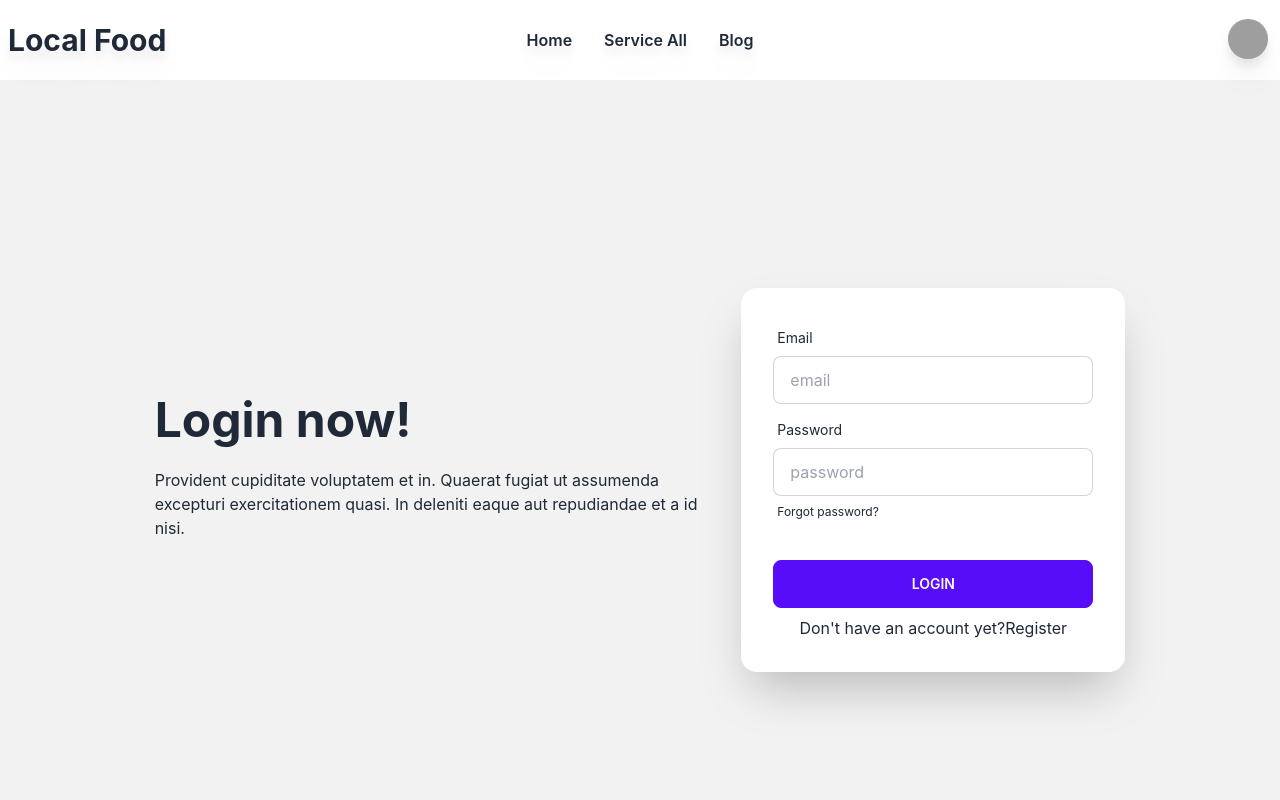
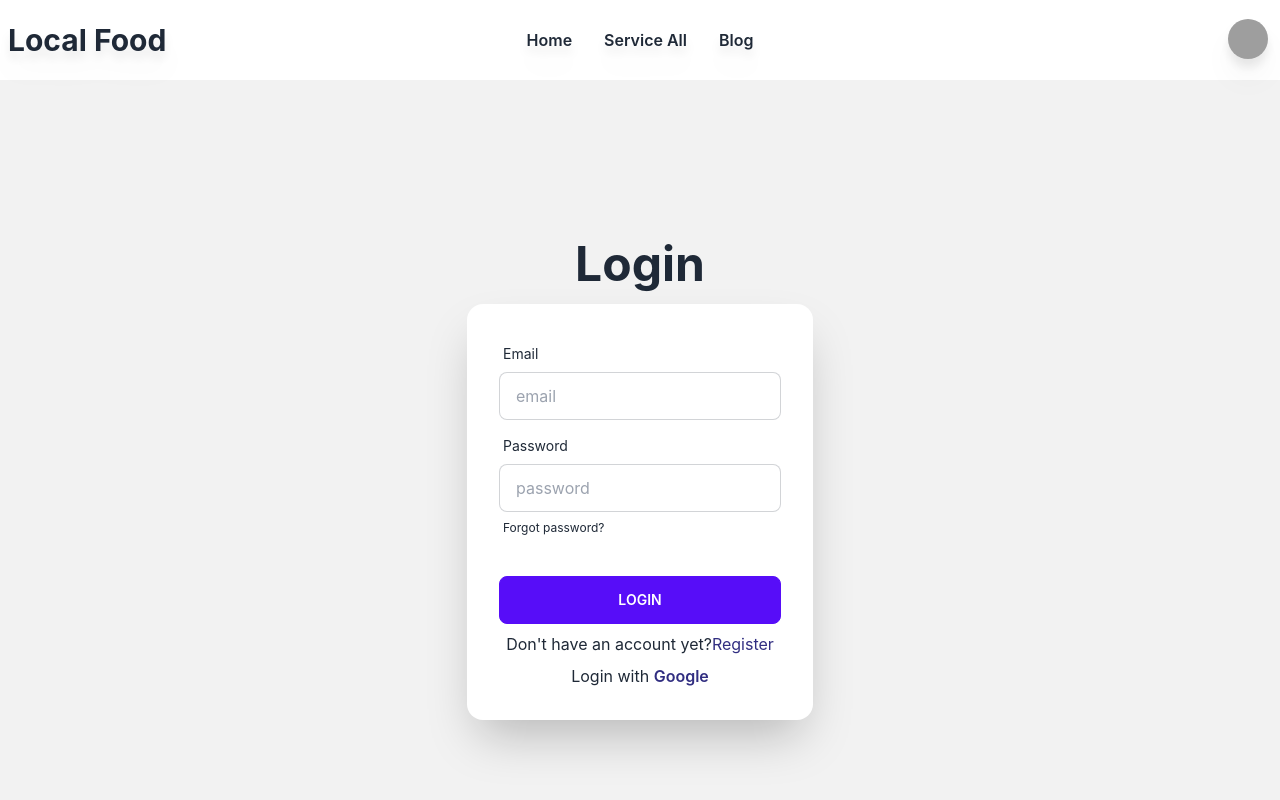
Before and after one commit to Jahirul07/local-food-clint, a React (Create React App) app: page /login in a window 1280 px wide. Shown: the top 800 px of the page. Built offline with nearby package versions, Linux system fonts and the light colour scheme; no server answers; grey boxes are pictures that could not be loaded.

Commit message:
auth provider added

```diff
--- a/src/Pages/Login/Login.js
+++ b/src/Pages/Login/Login.js
@@ -1,20 +1,29 @@
-import React from "react";
+import React, { useContext } from "react";
 import { Link } from "react-router-dom";
+import { AuthContext } from "../../contexts/AuthProvider/AuthProvider";
 
 const Login = () => {
+  const {login} = useContext(AuthContext)
     const hadleLogin = event =>{
         event.preventDefault()
+        const form = event.target;
+        const email = form.email.value;
+        const password = form.password.value;
+        console.log(email, password)
+
+        login(email, password)
+        .then(result => {
+          const user = result.user;
+          console.log(user)
+          form.reset()
+        })
+        .catch(err => console.error(err))
     }
   return (
     <div className="hero min-h-screen bg-base-200">
-      <div className="hero-content flex w-11/12 mx-auto">
-        <div className="text-center lg:text-left w-6/12">
-          <h1 className="text-5xl font-bold">Login now!</h1>
-          <p className="py-6">
-            Provident cupiditate voluptatem et in. Quaerat fugiat ut assumenda
-            excepturi exercitationem quasi. In deleniti eaque aut repudiandae et
-            a id nisi.
-          </p>
+      <div className="hero-content flex-col">
+        <div>
+          <h1 className="text-5xl font-bold">Login</h1>
         </div>
         <div className="card flex-shrink-0 w-full max-w-sm shadow-2xl bg-base-100">
           <form onSubmit={hadleLogin} className="card-body">
@@ -48,7 +57,8 @@ const Login = () => {
             <div className="form-control mt-6">
               <button type="submit" className="btn btn-primary">Login</button>
             </div>
-            <p className="text-center">Don't have an account yet?<Link to='/register'>Register</Link></p>
+            <p className="text-center">Don't have an account yet?<Link to='/register' className="text-indigo-900">Register</Link></p>
+            <h3 className="text-center font-3xl">Login with <Link className="text-indigo-900 font-semibold">Google</Link></h3>
           </form>
         </div>
       </div>
--- a/src/Pages/Shared/Header/Header.js
+++ b/src/Pages/Shared/Header/Header.js
@@ -1,7 +1,10 @@
-import React from "react";
+import React, { useContext } from "react";
 import { Link } from "react-router-dom";
+import { AuthContext } from "../../../contexts/AuthProvider/AuthProvider";
 
 const Header = () => {
+  const {user} = useContext(AuthContext)
+  console.log('context', user)
     const menuItem = <>
         <li><Link to='/'>Home</Link></li>
         <li><Link to=''>Service All</Link></li>
--- a/src/Pages/Signup/Signup.js
+++ b/src/Pages/Signup/Signup.js
@@ -1,20 +1,31 @@
-import React from 'react';
-import { Link } from 'react-router-dom';
+import React, { useContext } from "react";
+import { Link } from "react-router-dom";
+import { AuthContext } from "../../contexts/AuthProvider/AuthProvider";
 
 const Signup = () => {
-    const handleSignup= event => {
-        event.preventDefault()
-    }
-    return (
-        <div className="hero min-h-screen bg-base-200">
-      <div className="hero-content flex w-11/12 mx-auto">
-        <div className="text-center lg:text-left w-6/12">
-          <h1 className="text-5xl font-bold">Please Register now!</h1>
-          <p className="py-6">
-            Provident cupiditate voluptatem et in. Quaerat fugiat ut assumenda
-            excepturi exercitationem quasi. In deleniti eaque aut repudiandae et
-            a id nisi.
-          </p>
+  const {createUser} = useContext(AuthContext)
+  const handleSignup = (event) => {
+    event.preventDefault();
+    const form = event.target;
+    const name = form.name.value;
+    const email = form.email.value;
+    const password = form.password.value;
+    console.log(name, email, password);
+
+    createUser(email, password)
+    .then(result => {
+      const user = result.user;
+      console.log(user)
+      form.reset()
+    })
+    .catch(err => console.log(err));
+
+  };
+  return (
+    <div className="hero min-h-screen bg-base-200">
+      <div className="hero-content flex-col">
+        <div>
+          <h1 className="text-5xl font-bold mt-6">Please Register Now!</h1>
         </div>
         <div className="card flex-shrink-0 w-full max-w-sm shadow-2xl bg-base-100">
           <form onSubmit={handleSignup} className="card-body">
@@ -50,21 +61,21 @@ const Signup = () => {
                 placeholder="password"
                 className="input input-bordered"
               />
-              <label className="label">
-                <Link href="#" className="label-text-alt link link-hover">
-                  Forgot password?
-                </Link>
-              </label>
             </div>
             <div className="form-control mt-6">
-              <button type="submit" className="btn btn-primary">Register</button>
+              <button type="submit" className="btn btn-primary">
+                Register
+              </button>
             </div>
-            <p className="text-center">You have an account?<Link to='/login'>Login</Link></p>
+            <p className="text-center">
+              You have an account?<Link to="/login" className="text-indigo-900">Login</Link>
+            </p>
+            <h3 className="text-center font-3xl">SignUp with <Link className="text-indigo-900 font-semibold">Google</Link></h3>
           </form>
         </div>
       </div>
     </div>
-    );
+  );
 };
 
 export default Signup;
--- /dev/null
+++ b/src/contexts/AuthProvider/AuthProvider.js
@@ -0,0 +1,55 @@
+import React, { createContext, useEffect, useState } from 'react';
+import app from '../../firebase/firebase.config'
+import {createUserWithEmailAndPassword, getAuth, onAuthStateChanged, signInWithEmailAndPassword, signOut} from 'firebase/auth'
+
+
+export const AuthContext = createContext()
+const auth = getAuth(app)
+
+const AuthProvider = ({children}) => {
+    const [user, setUser] = useState(null)
+    const [loading, setLoading] = useState(true)
+
+    const createUser = (email, password) =>{
+        setLoading(true)
+        return createUserWithEmailAndPassword(auth, email, password);
+    }
+
+    const login = (email, password) =>{
+        setLoading(true)
+        return signInWithEmailAndPassword(auth, email, password)
+    }
+
+    const logOut = () =>{
+        return signOut(auth);
+    }
+
+    useEffect( () =>{
+        const unsubscribe = onAuthStateChanged(auth, currentUser =>{
+            console.log(currentUser)
+            setUser(currentUser);
+            setLoading(false);
+        });
+        return () =>{
+            return unsubscribe;
+        }
+
+    }, [])
+
+
+    const authInfo = {
+        user,
+        loading,
+        createUser,
+        login,
+        logOut
+    }
+
+    return (
+        <AuthContext.Provider value={authInfo}>
+            {children}
+        </AuthContext.Provider>
+    );
+};
+
+export default AuthProvider;
--- a/src/index.js
+++ b/src/index.js
@@ -3,11 +3,14 @@ import ReactDOM from 'react-dom/client';
 import './index.css';
 import App from './App';
 import reportWebVitals from './reportWebVitals';
+import AuthProvider from './contexts/AuthProvider/AuthProvider';
 
 const root = ReactDOM.createRoot(document.getElementById('root'));
 root.render(
   <React.StrictMode>
+    <AuthProvider>
     <App />
+    </AuthProvider>
   </React.StrictMode>
 );
 
```
